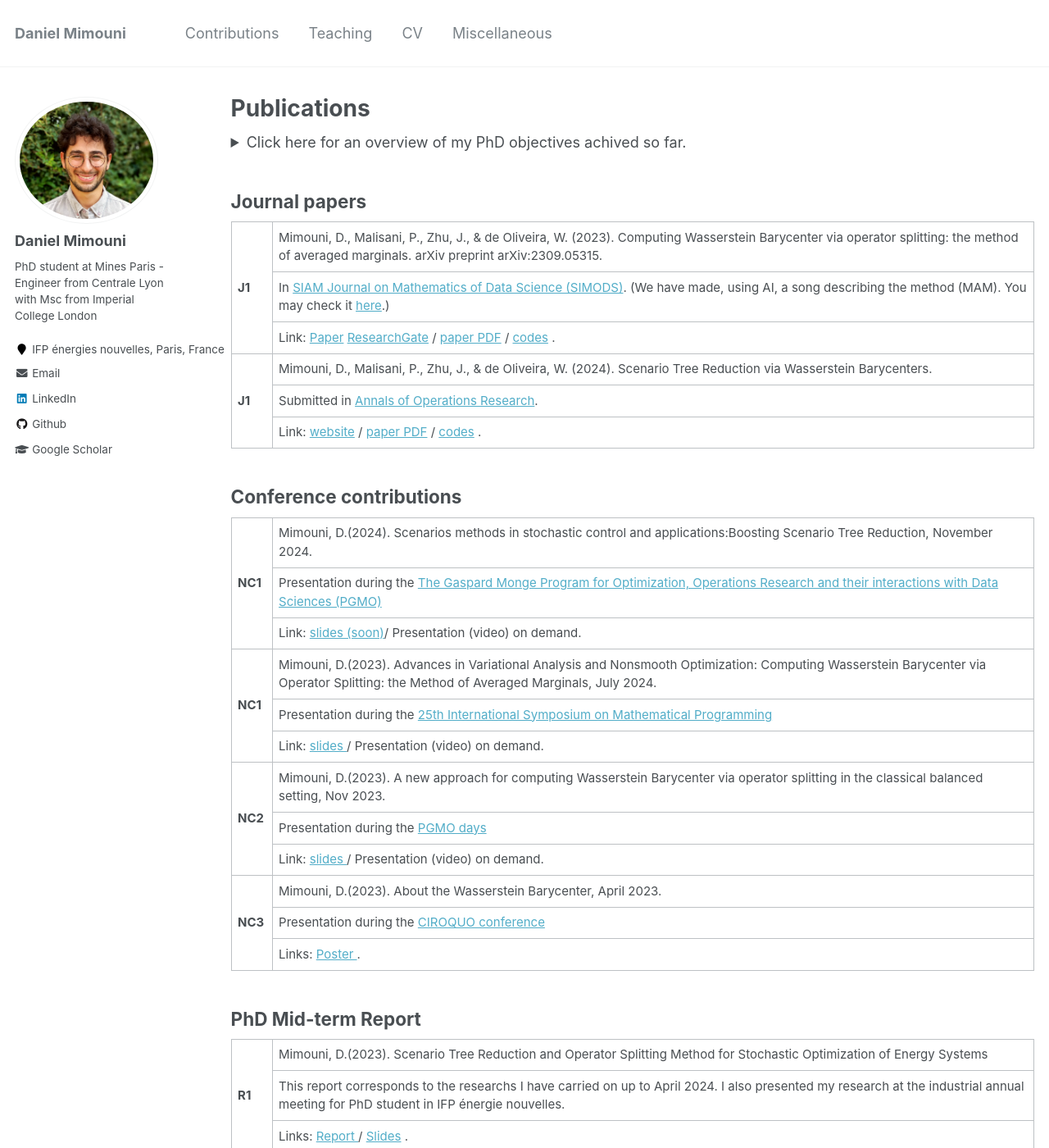
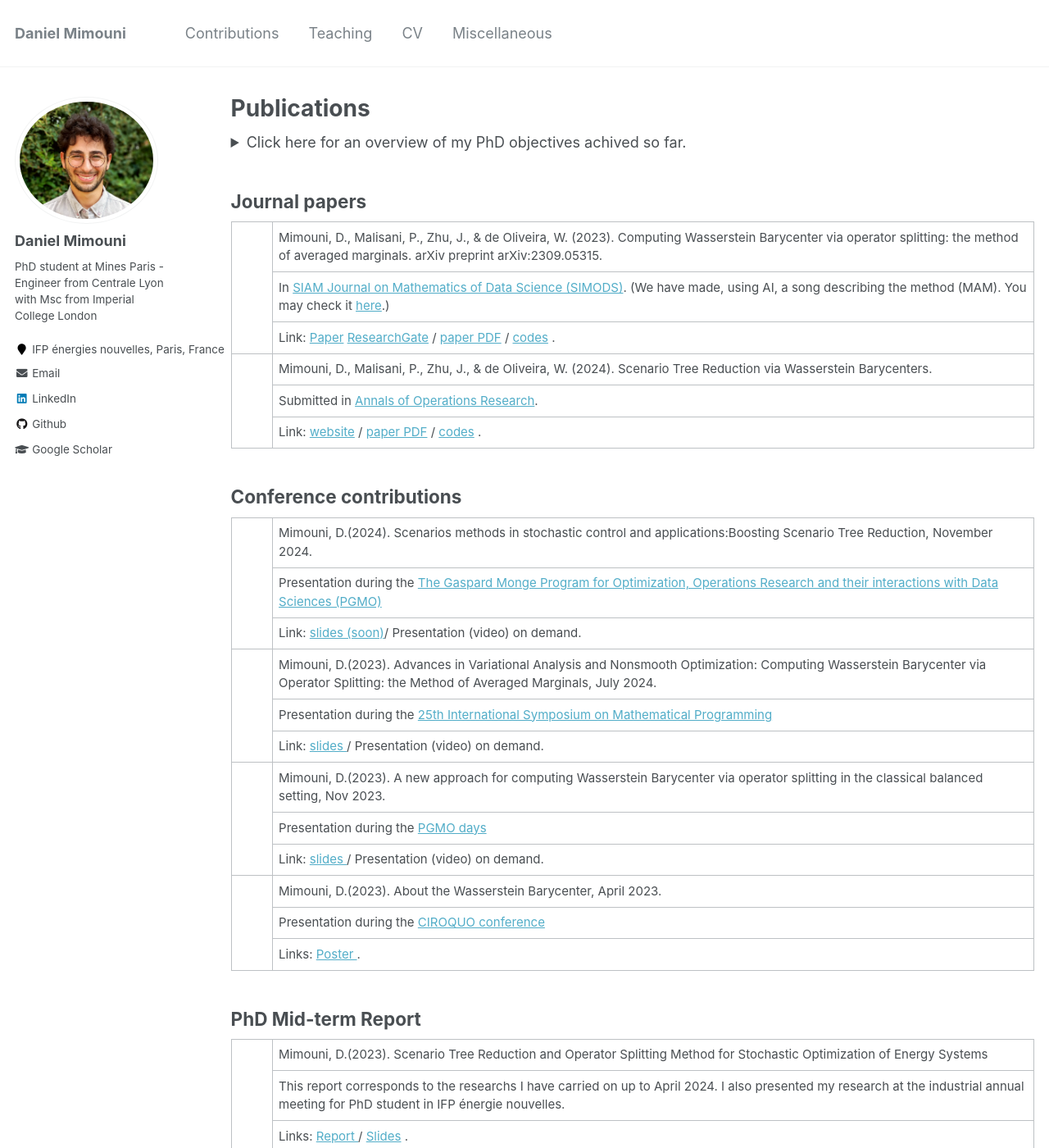
Before and after one commit to dan-mim/dan-mim.github.io, a Jekyll site: the page built from _pages/publications.md, in a window 1280 px wide and 1400 px high. Shown: the whole window at 82% size. Built offline with Jekyll 4.4.1, drawn with Linux system fonts in a browser that asks for light colours.

Commit message:
Update publications.md

```diff
--- a/_pages/publications.md
+++ b/_pages/publications.md
@@ -26,7 +26,7 @@ By proposing efficient algorithms for computing Wasserstein barycenters and redu
 
 <table>
   <tr>
-    <td rowspan="3" style="width: 50px;"><b>J1</b></td>
+    <td rowspan="3" style="width: 50px;"></td>
     <td>Mimouni, D., Malisani, P., Zhu, J., & de Oliveira, W. (2023). Computing Wasserstein Barycenter via operator splitting: the method of averaged marginals. arXiv preprint arXiv:2309.05315. </td>
   </tr>
   <tr>
@@ -36,7 +36,7 @@ By proposing efficient algorithms for computing Wasserstein barycenters and redu
     <td>Link: <a href="https://epubs.siam.org/doi/abs/10.1137/23M1584228">Paper</a> <a href="https://www.researchgate.net/publication/373838665_Computing_Wasserstein_Barycenter_via_operator_splitting_the_method_of_averaged_marginals">ResearchGate</a> / <a href="/files/Computing_Wasserstein_Barycenters_via_operator_splitting.pdf">paper PDF</a> / <a href="https://ifpen-gitlab.appcollaboratif.fr/detocs/mam_wb">codes</a> .</td>
   </tr>
    <tr>
-    <td rowspan="3" style="width: 50px;"><b>J1</b></td>
+    <td rowspan="3" style="width: 50px;"></td>
     <td>Mimouni, D., Malisani, P., Zhu, J., & de Oliveira, W. (2024). Scenario Tree Reduction via Wasserstein Barycenters. </td>
   </tr>
   <tr>
@@ -53,7 +53,7 @@ By proposing efficient algorithms for computing Wasserstein barycenters and redu
 
 <table>
   <tr>
-    <td rowspan="3" style="width: 50px;"><b>NC1</b></td>
+    <td rowspan="3" style="width: 50px;"></td>
     <td>Mimouni, D.(2024). Scenarios methods in stochastic control and applications:Boosting Scenario Tree Reduction, November 2024.</td>
   </tr>
   <tr>
@@ -64,7 +64,7 @@ By proposing efficient algorithms for computing Wasserstein barycenters and redu
   </tr>
 
   <tr>
-    <td rowspan="3" style="width: 50px;"><b>NC1</b></td>
+    <td rowspan="3" style="width: 50px;"></td>
     <td>Mimouni, D.(2023). Advances in Variational Analysis and Nonsmooth Optimization: Computing Wasserstein Barycenter via Operator Splitting: the Method of Averaged Marginals, July 2024.</td>
   </tr>
   <tr>
@@ -75,7 +75,7 @@ By proposing efficient algorithms for computing Wasserstein barycenters and redu
   </tr>
 
   <tr>
-    <td rowspan="3" style="width: 50px;"><b>NC2</b></td>
+    <td rowspan="3" style="width: 50px;"></td>
     <td>Mimouni, D.(2023). A new approach for computing Wasserstein Barycenter via operator splitting in the classical balanced setting, Nov 2023.</td>
   </tr>
   <tr>
@@ -86,7 +86,7 @@ By proposing efficient algorithms for computing Wasserstein barycenters and redu
   </tr>
 
   <tr>
-    <td rowspan="3" style="width: 50px;"><b>NC3</b></td>
+    <td rowspan="3" style="width: 50px;"></td>
     <td>Mimouni, D.(2023). About the Wasserstein Barycenter, April 2023.</td>
   </tr>
   <tr>
@@ -100,7 +100,7 @@ By proposing efficient algorithms for computing Wasserstein barycenters and redu
 ## PhD Mid-term Report
 <table>
   <tr>
-    <td rowspan="3" style="width: 50px;"><b>R1</b></td>
+    <td rowspan="3" style="width: 50px;"></td>
     <td>Mimouni, D.(2023). Scenario Tree Reduction and Operator Splitting Method for Stochastic Optimization of Energy Systems</td>
   </tr>
   <tr>
```
